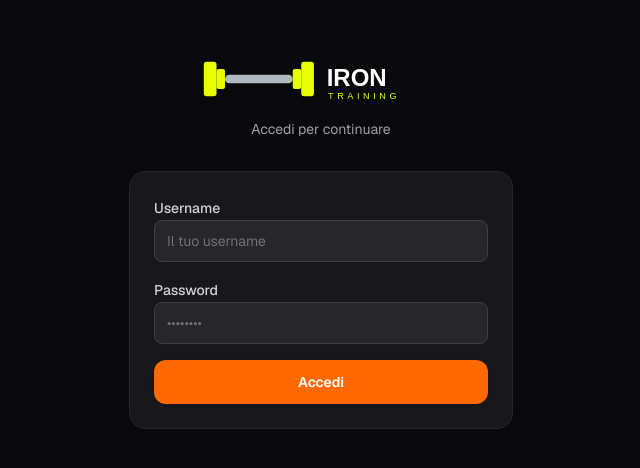
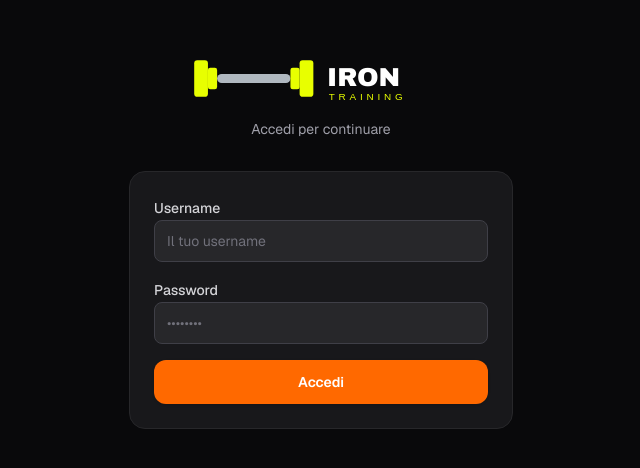
Before and after one commit to Antoninoc94/AppPalestra, a Next.js app: page /login in a window 1280 px wide. Shown: the part 160-628 px from the top of the page, without its empty margins (319-959 px from the left). Built offline with nearby package versions, Linux system fonts and the light colour scheme; no server answers; the database is empty.

Commit message:
Fix login logo: inline SVG from server to avoid broken img tag
Read logo.svg on the server and pass it as inline HTML — bypasses any
static file serving or path issues in the deployed container.

```diff
--- a/src/app/login/LoginForm.tsx
+++ b/src/app/login/LoginForm.tsx
@@ -10,16 +10,15 @@ import { Card, CardContent } from "@/components/ui/card";
 interface Props {
   appName: string;
   logoBase64: string | null;
+  defaultLogoSvg: string | null;
 }
 
-export function LoginForm({ appName, logoBase64 }: Props) {
+export function LoginForm({ appName, logoBase64, defaultLogoSvg }: Props) {
   const router = useRouter();
   const [username, setUsername] = useState("");
   const [password, setPassword] = useState("");
   const [error, setError] = useState("");
   const [loading, setLoading] = useState(false);
-
-  const logoSrc = logoBase64 ?? "/logo.svg";
 
   async function handleSubmit(e: React.FormEvent) {
     e.preventDefault();
@@ -46,12 +45,22 @@ export function LoginForm({ appName, logoBase64 }: Props) {
     <div className="min-h-screen flex items-center justify-center px-4 bg-zinc-950">
       <div className="w-full max-w-sm space-y-8">
         <div className="text-center space-y-3">
-          <div className="flex justify-center">
-            <img
-              src={logoSrc}
-              alt={appName}
-              className="h-14 w-auto max-w-[240px] object-contain"
-            />
+          <div className="flex justify-center items-center">
+            {logoBase64 ? (
+              <img
+                src={logoBase64}
+                alt={appName}
+                className="h-14 w-auto max-w-[240px] object-contain"
+              />
+            ) : defaultLogoSvg ? (
+              <div
+                className="h-14 w-auto"
+                style={{ maxWidth: 260 }}
+                dangerouslySetInnerHTML={{ __html: defaultLogoSvg }}
+              />
+            ) : (
+              <span className="text-2xl font-bold">{appName}</span>
+            )}
           </div>
           <p className="text-zinc-400 text-sm">Accedi per continuare</p>
         </div>
--- a/src/app/login/page.tsx
+++ b/src/app/login/page.tsx
@@ -1,7 +1,30 @@
+import fs from "fs";
+import path from "path";
 import { getAppSettings } from "@/lib/app-settings";
 import { LoginForm } from "./LoginForm";
 
 export default async function LoginPage() {
   const settings = await getAppSettings();
-  return <LoginForm appName={settings.appName} logoBase64={settings.logoBase64} />;
+
+  let defaultLogoSvg: string | null = null;
+  if (!settings.logoBase64) {
+    try {
+      const raw = fs.readFileSync(
+        path.join(process.cwd(), "public", "logo.svg"),
+        "utf-8"
+      );
+      // Inject width/height so the inline SVG sizes correctly
+      defaultLogoSvg = raw.replace("<svg ", '<svg width="260" height="55" ');
+    } catch {
+      // logo.svg not found, will fall back to text
+    }
+  }
+
+  return (
+    <LoginForm
+      appName={settings.appName}
+      logoBase64={settings.logoBase64}
+      defaultLogoSvg={defaultLogoSvg}
+    />
+  );
 }
```
